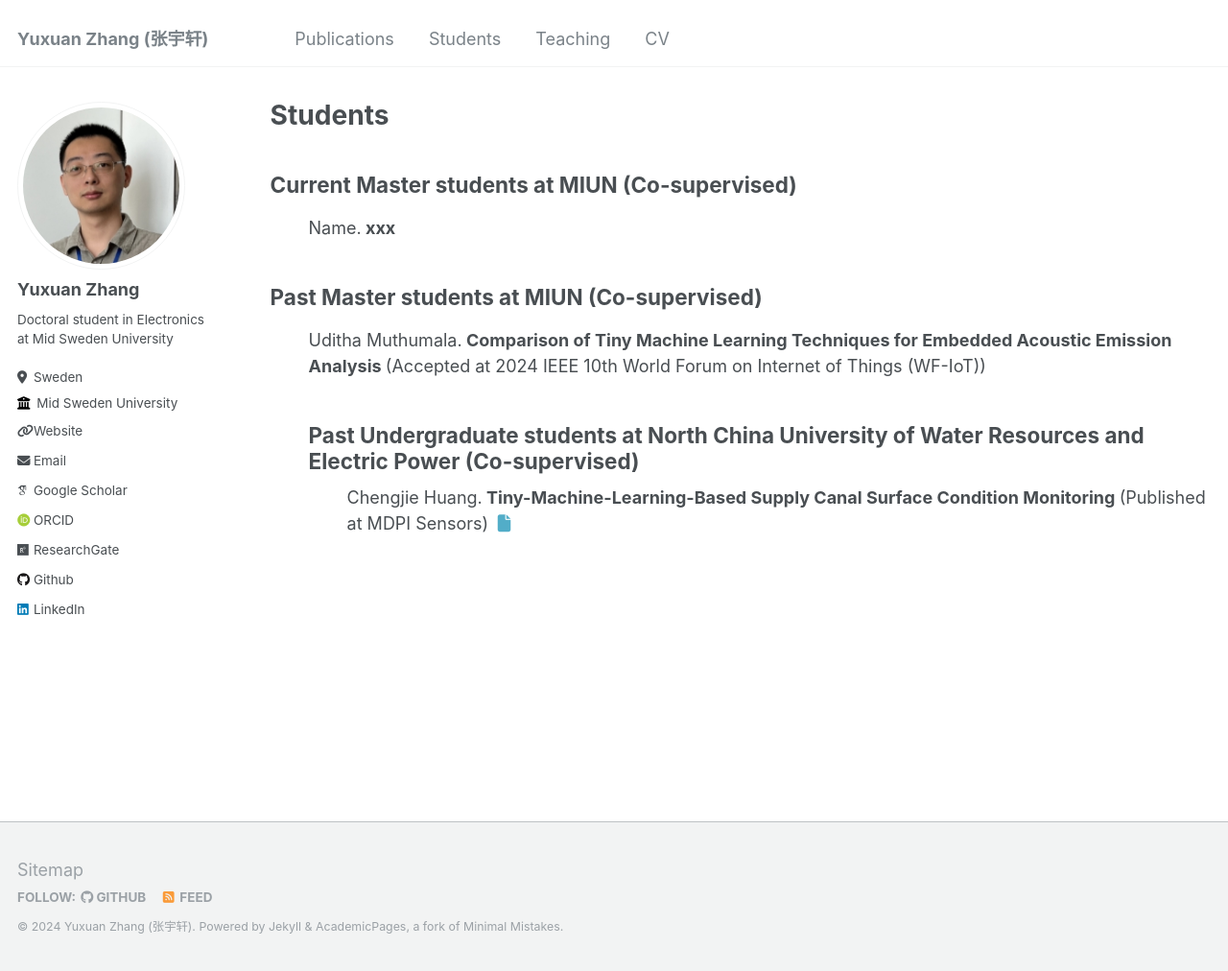
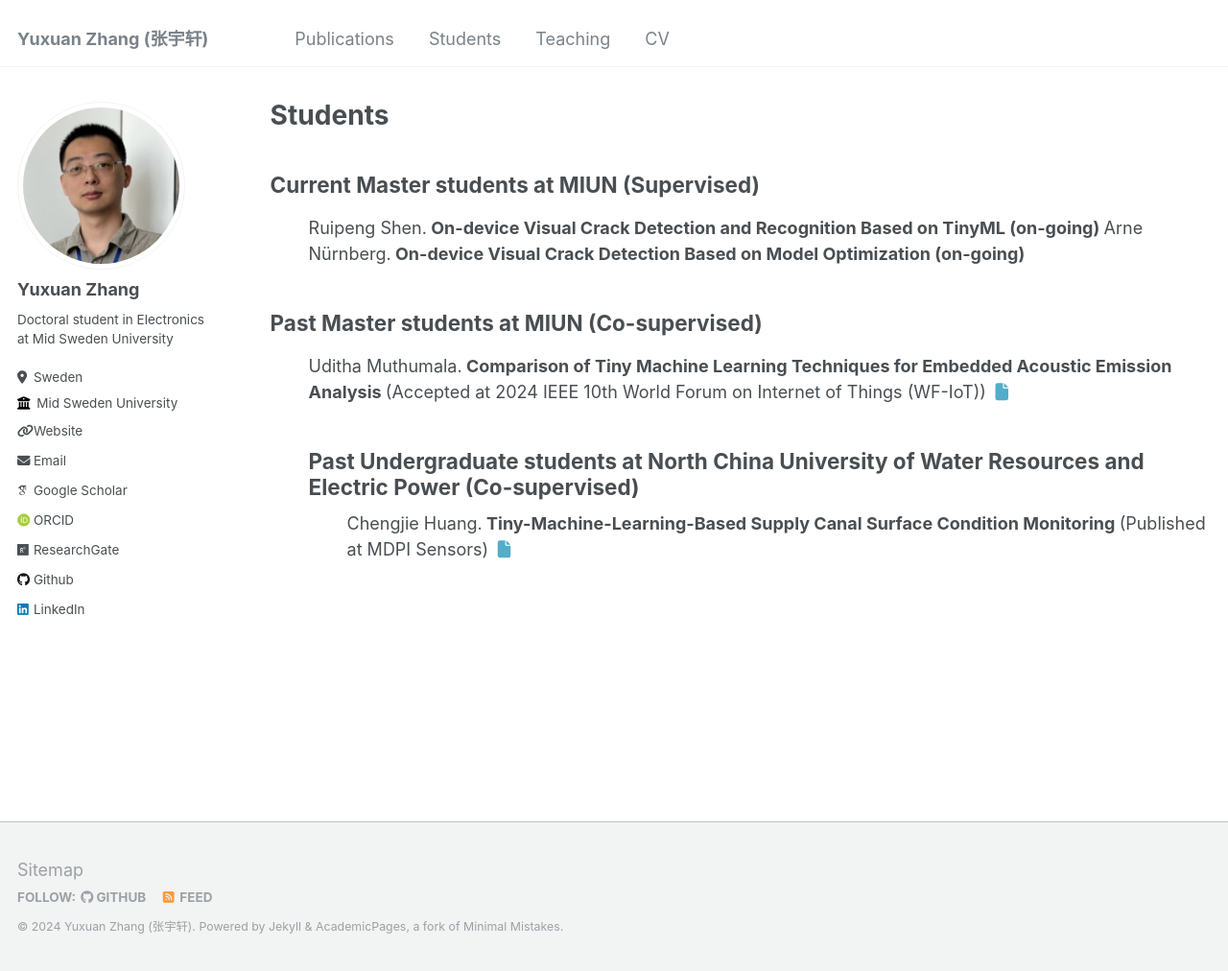
Before and after one commit to YuxuanZhang-96/YuxuanZhang-96.github.io, a Jekyll site: the page built from _pages/students.html, in a window 1280 px wide and 1012 px high. Shown: the whole window at 96% size. Built offline with Jekyll 4.4.1, drawn with Linux system fonts in a browser that asks for light colours; some web fonts are replaced.

Commit message:
Update students.html

```diff
--- a/_pages/students.html
+++ b/_pages/students.html
@@ -6,18 +6,19 @@ author_profile: true
 ---
 
 <h2>
-    Current Master students at MIUN (Co-supervised)
+    Current Master students at MIUN (Supervised)
 </h2>
 <ul>
-    Name.<b> xxx </b>
+    Ruipeng Shen.<b> On-device Visual Crack Detection and Recognition Based on TinyML (on-going) </b>
+    Arne Nürnberg.<b> On-device Visual Crack Detection Based on Model Optimization (on-going) </b>
 </ul>
 
 
 <h2>
-Past Master students at MIUN (Co-supervised)
+    Past Master students at MIUN (Co-supervised)
 </h2>
 <ul>
-    Uditha Muthumala.<b> Comparison of Tiny Machine Learning Techniques for Embedded Acoustic Emission Analysis </b> (Accepted at 2024 IEEE 10th World Forum on Internet of Things (WF-IoT))
+    Uditha Muthumala.<b> Comparison of Tiny Machine Learning Techniques for Embedded Acoustic Emission Analysis </b> (Accepted at 2024 IEEE 10th World Forum on Internet of Things (WF-IoT)) <a href="https://arxiv.org/abs/2411.17733"><i class="fas fa-fw fa-file zoom" aria-hidden="true"> </i></a>
 
 
 <h2>
```
